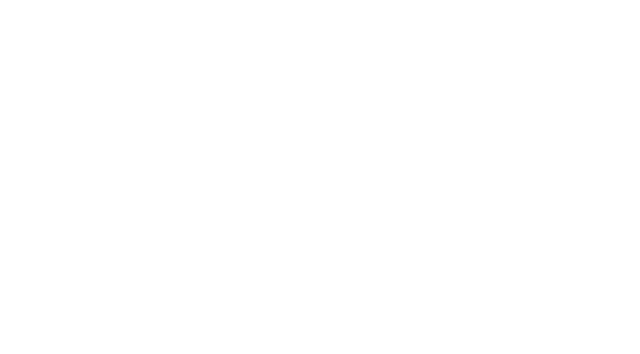
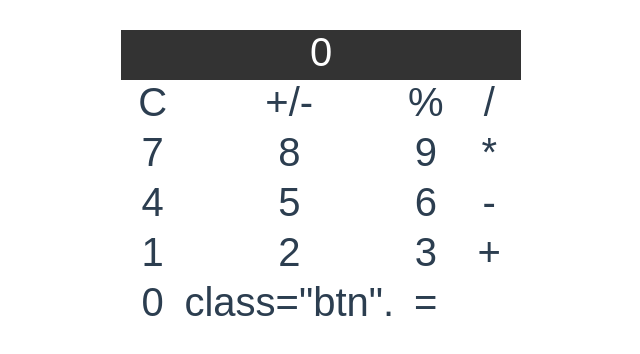
Before and after one commit to xvedela/Calculator-using-Vue.js, a Vue app: page / in a window 1280 px wide. Shown: the top 354 px of the page, without its empty margins (319-959 px from the left). Built offline with nearby package versions, Linux system fonts and the light colour scheme.

Commit message:
created Calculator.vue and added numbers for calculator

```diff
--- a/src/App.vue
+++ b/src/App.vue
@@ -1,7 +1,27 @@
-<script setup>
+<script>
+import Calculator from "./components/views/Calculator.vue"
 
+export default {
+    name: "app",
+    components: {
+        Calculator
+    }
+};
 </script>
 
 <template>
+    <div id="app">
+        <Calculator />
+    </div>
+</template>
 
-</template>
+<style>
+#app {
+    font-family: "Avenir", Arial, Helvetica, sans-serif;
+    -webkit-font-smoothing: antialiased;
+    -moz-osx-font-smoothing: grayscale;
+    text-align: center;
+    margin-top: 30px;
+    color: #2c3e50;
+}
+</style>
--- /dev/null
+++ b/src/components/views/Calculator.vue
@@ -0,0 +1,60 @@
+<script>
+
+
+export default {
+    name: 'Calcilator'
+
+
+
+}
+
+</script>
+
+
+<template>
+<div class="calculator">
+    <div class="display">
+        {{ current || 0}}
+    </div>
+    <div class="btn">C</div>
+    <div class="btn">+/-</div>
+    <div class="btn">%</div>
+    <div class="btn">/</div>
+    <div class="btn">7</div>
+    <div class="btn">8</div>
+    <div class="btn">9</div>
+    <div class="btn">*</div>
+    <div class="btn">4</div>
+    <div class="btn">5</div>
+    <div class="btn">6</div>
+    <div class="btn">-</div>
+    <div class="btn">1</div>
+    <div class="btn">2</div>
+    <div class="btn">3</div>
+    <div class="btn">+</div>
+    <div class="zero">0</div>
+    <div> class="btn".</div>
+    <div class="btn">=</div>
+</div>
+
+</template>
+
+
+<style>
+.calculator {
+    cursor: pointer;
+    width: 400px;
+    font-size: 40px;
+    display: grid;
+    margin: 0 auto;
+    grid-template-columns: repeat(4, 1fr);
+    grid-auto-rows: minmax(50px, auto);
+}
+.display {
+    grid-column: 1/5;
+    background-color: #333;
+    color: white;
+}
+
+
+</style>
```
